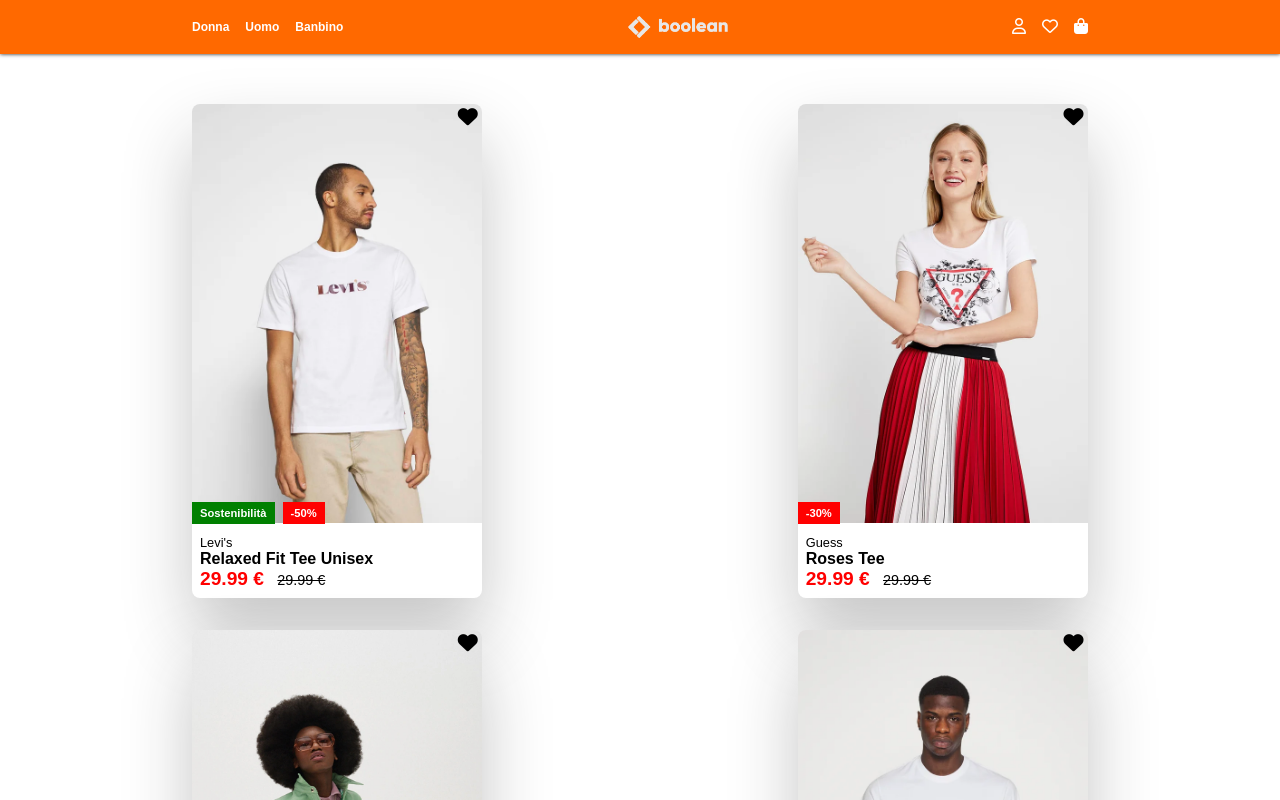
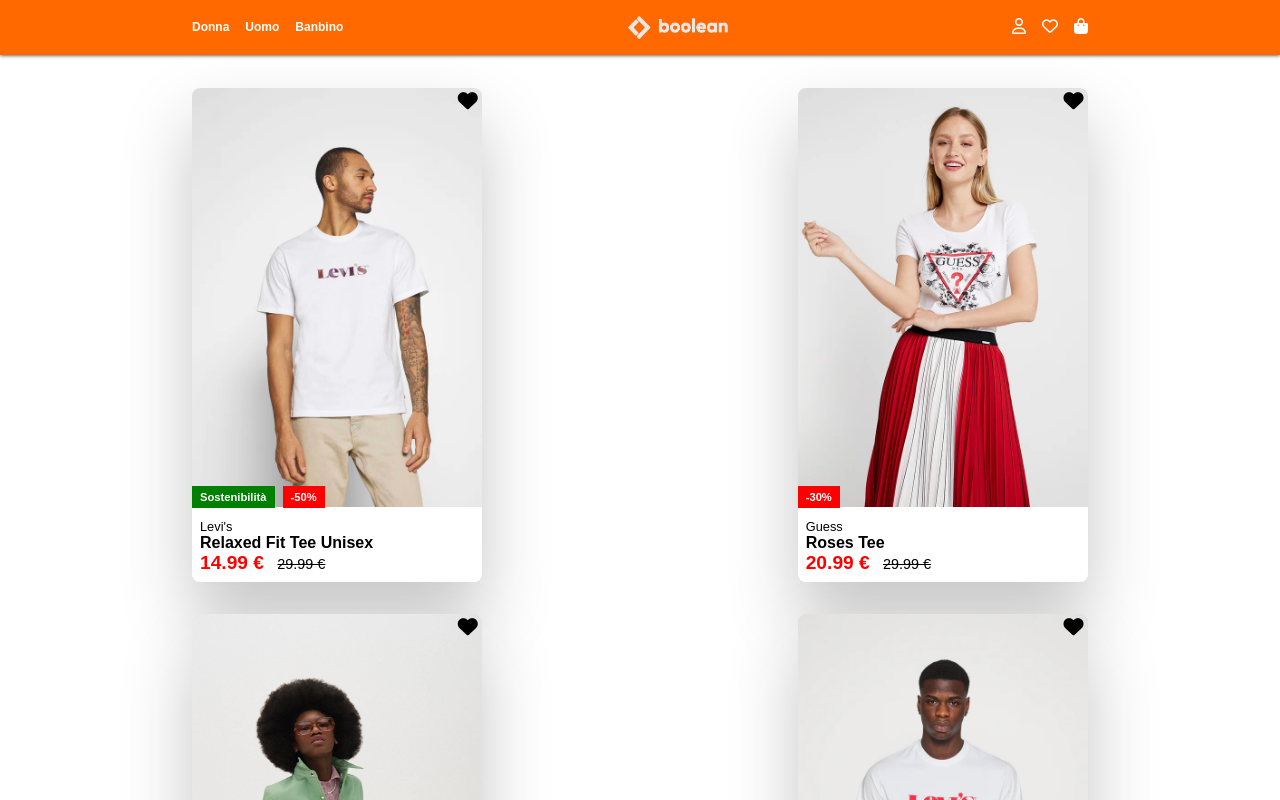
Before and after one commit to marinodilauro/vite-boolando, a Vue app: page / in a window 1280 px wide. Shown: the top 800 px of the page. Built offline with nearby package versions, Linux system fonts and the light colour scheme; data requests are answered from the project's data file.

Commit message:
Disable scrolling when modal is open

```diff
--- a/src/assets/scss/partials/_cardModal.scss
+++ b/src/assets/scss/partials/_cardModal.scss
@@ -4,10 +4,11 @@
   background-color: #000000a8;
   width: 100%;
   height: 100%;
-  position: absolute;
+  position: fixed;
   top: 0;
   left: 0;
   z-index: 2;
+
 
   .modal {
     background-color: #efefef;
--- a/src/assets/scss/partials/_commons.scss
+++ b/src/assets/scss/partials/_commons.scss
@@ -34,3 +34,8 @@
 .d_none {
     display: none;
 }
+
+.stop-scrolling {
+    height: 100%;
+    overflow: hidden;
+}
--- a/src/assets/scss/partials/_footer.scss
+++ b/src/assets/scss/partials/_footer.scss
@@ -1,6 +1,7 @@
 @use './variables' as *;
 
 #site_footer {
+  height: 100px;
   background-color: $boolenado-dark;
   color: $booleando-lighter;
   display: flex;
--- a/src/assets/scss/partials/_header.scss
+++ b/src/assets/scss/partials/_header.scss
@@ -7,6 +7,7 @@
   justify-content: center;
   align-items: center;
   width: 100%;
+  height: 55px;
   position: fixed;
   z-index: 1000;
   box-shadow: 0 0 4px 0 $boolenado-dark;
@@ -16,7 +17,6 @@
     align-items: center;
     justify-content: space-between;
     width: 70%;
-
 
     .logo,
     .account_icons {
--- a/src/assets/scss/partials/_main.scss
+++ b/src/assets/scss/partials/_main.scss
@@ -1,11 +1,14 @@
 @use './variables' as *;
 
 #site_main {
+  width: 100%;
+  height: calc(100% - ($booleando-header-height + $booleando-footer-height));
   background-color: $booleando-lighter;
   display: flex;
   justify-content: center;
   align-items: center;
-  padding-top: 3.5rem;
+  padding-top: 5.5rem;
+  padding-bottom: 2.5rem;
 
   /* Products list */
   .products_container {
@@ -15,6 +18,5 @@
     flex-wrap: wrap;
     width: 70%;
     gap: 2rem 1rem;
-    padding: 3rem 0;
   }
 }
--- a/src/assets/scss/partials/_variables.scss
+++ b/src/assets/scss/partials/_variables.scss
@@ -4,3 +4,5 @@
 $boolenado-dark: rgba(26, 26, 26, 1);
 $booleando-discount: rgba(255, 0, 0, 1);
 $booleando-sustainability: rgba(0, 128, 0, 1);
+$booleando-header-height: 55px;
+$booleando-footer-height: 95px;
--- a/src/components/AppMain.vue
+++ b/src/components/AppMain.vue
@@ -27,10 +27,12 @@
 
     openModal(productId) {
 
-      console.log(this.productId);
       this.productId = productId;
-      console.log(this.productId);
+
       this.isModalVisible = true;
+
+      document.body.classList.add("stop-scrolling");
+      document.html.classList.add("stop-scrolling");
 
     },
 
@@ -38,8 +40,10 @@
 
       this.isModalVisible = false;
 
+      document.body.classList.remove("stop-scrolling");
+      document.html.classList.add("stop-scrolling");
+
     }
-
   },
   mounted() {
 
--- a/src/components/CardModal.vue
+++ b/src/components/CardModal.vue
@@ -23,7 +23,7 @@
       let discount;
       let discountedPrice;
 
-      if (state.products[productId].badges.type === 'discount') {
+      if (state.products[productId].badges.find(e => e.type === 'discount')) {
 
         discount = (state.products[productId].badges.find(e => e.type === 'discount').value.substring(1, 3)) / 100;
 
--- a/src/components/ProductCard.vue
+++ b/src/components/ProductCard.vue
@@ -18,7 +18,7 @@
       let discount;
       let discountedPrice;
 
-      if (this.product.badges.type === 'discount') {
+      if (this.product.badges.find(e => e.type === 'discount')) {
 
         discount = (this.product.badges.find(e => e.type === 'discount').value.substring(1, 3)) / 100;
 
@@ -69,7 +69,7 @@
       <li class="product_brand">{{ product.brand }}</li>
 
       <!-- Product name -->
-      <li class="product_name" @click="$emit('openModal', product.id), console.log(product.id)">{{ product.name }}</li>
+      <li class="product_name" @click="$emit('openModal', product.id)">{{ product.name }}</li>
 
       <!-- Product price -->
       <li class="product_price">
```
